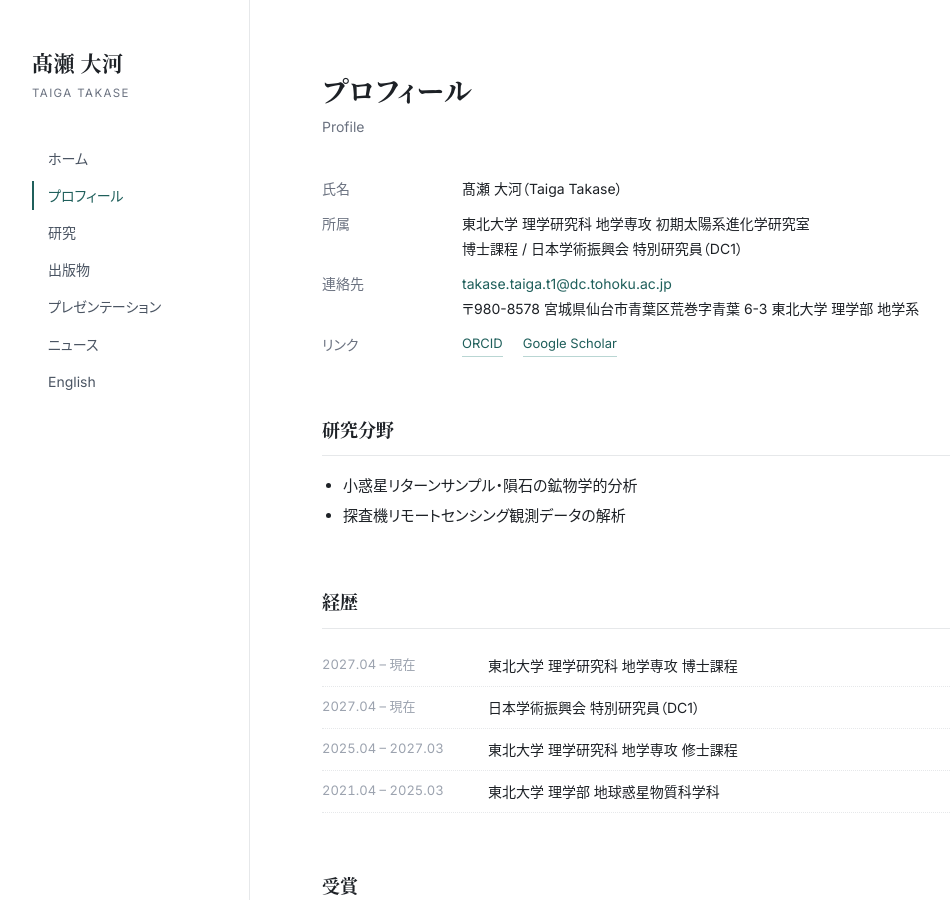
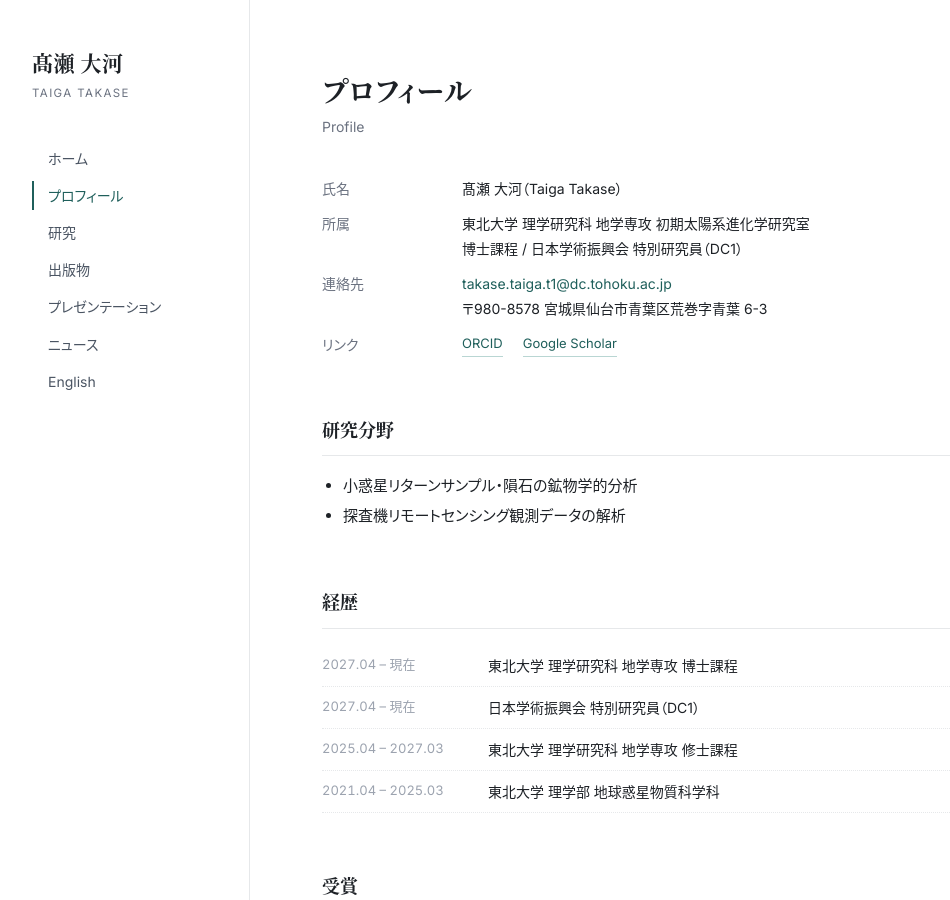
Before and after one commit to takasetaigat1/takasetaigat1.github.io, a Jekyll site: the page built from profile.html, in a window 1280 px wide and 900 px high. Shown: the whole window, without its empty margins (0-950 px from the left). Built offline with Jekyll 4.4.1, drawn with Linux system fonts in a browser that asks for light colours.

Commit message:
Shorten postal address
Co-Authored-By: Claude Fable 5.1 <noreply@anthropic.com>
Claude-Session: https://claude.ai/code/session_01WJ69PvNMxXwpNZfvYmXkxj

```diff
--- a/_config.yml
+++ b/_config.yml
@@ -18,7 +18,7 @@ author:
   lab_ja: 初期太陽系進化学研究室
   lab_en: Early Solar System Evolution Laboratory
   email: takase.taiga.t1@dc.tohoku.ac.jp
-  address_ja: 〒980-8578 宮城県仙台市青葉区荒巻字青葉 6-3 東北大学 理学部 地学系
+  address_ja: 〒980-8578 宮城県仙台市青葉区荒巻字青葉 6-3
   address_en: 6-3 Aramaki Aza-Aoba, Aoba-ku, Sendai 980-8578, Japan
   photo: /assets/img/profile.jpg   # 顔写真。無ければ空にする → 写真枠が消えます
 
```
